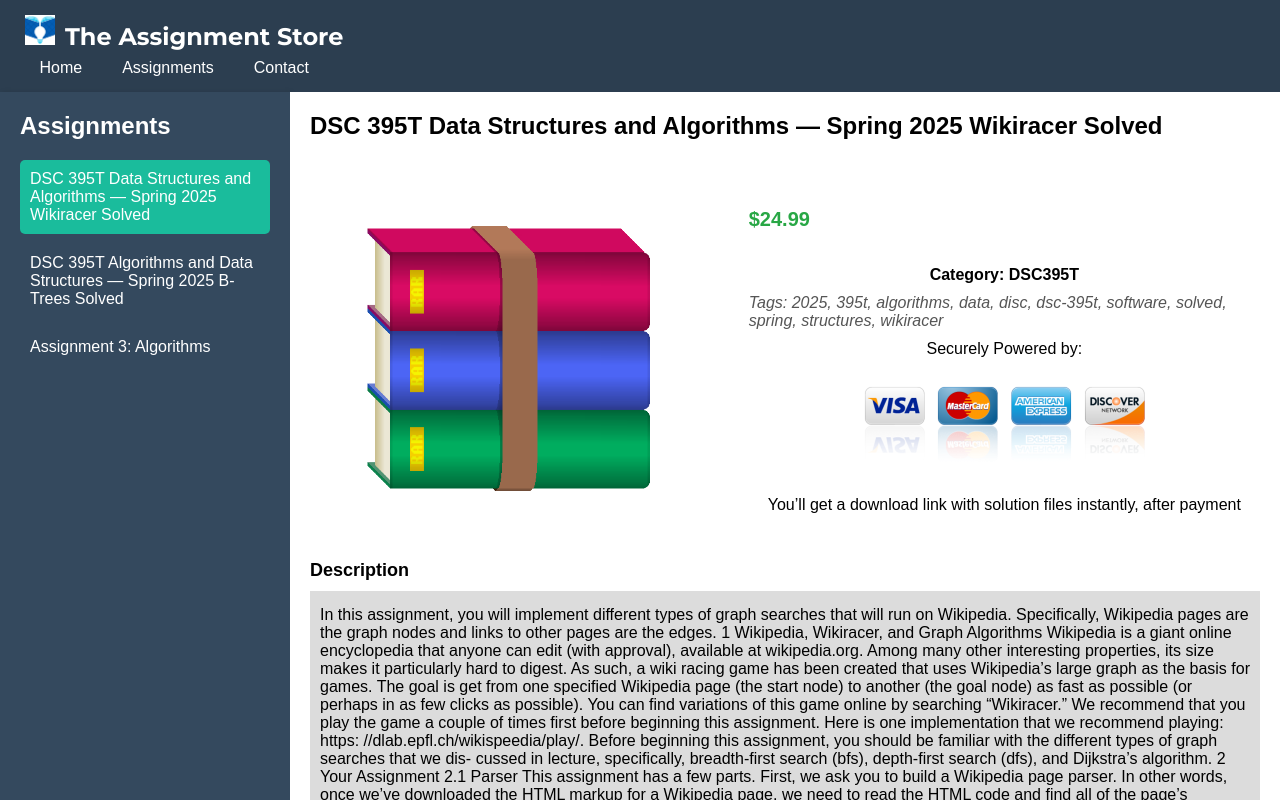
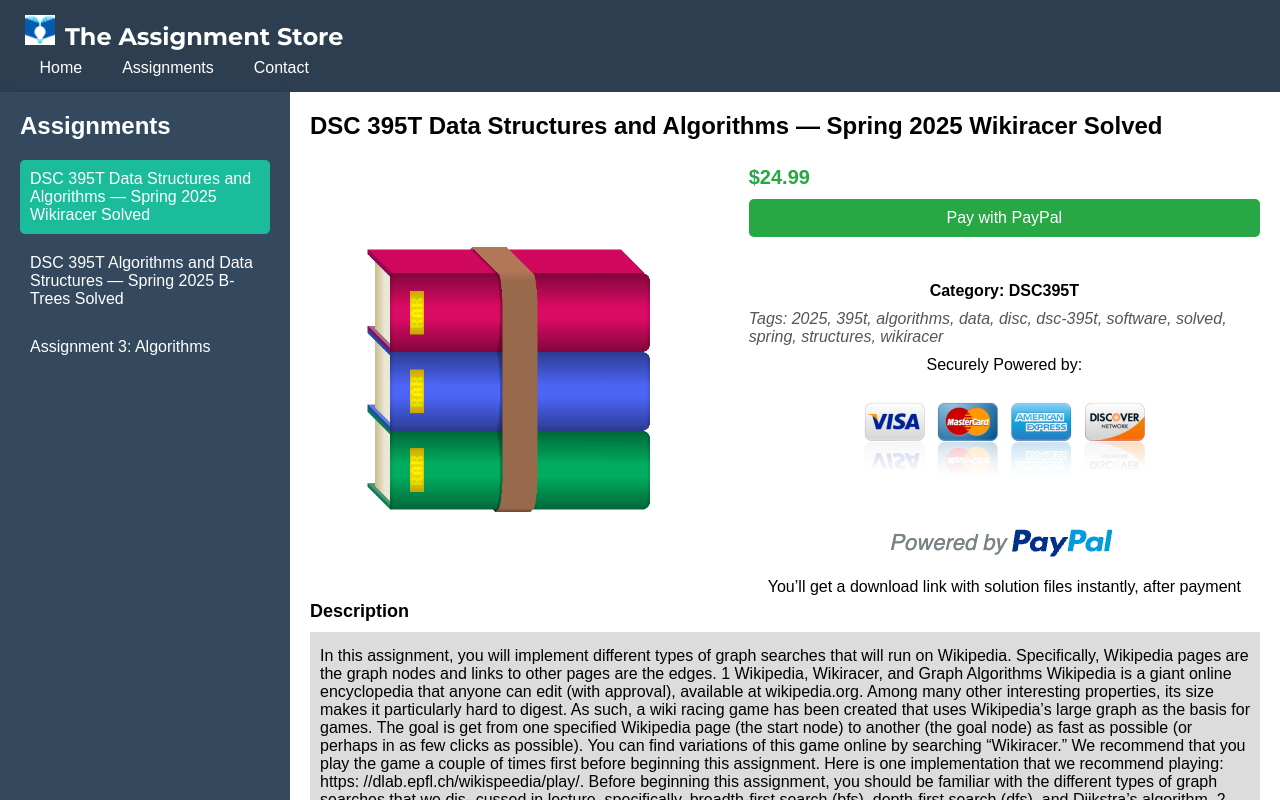
Before and after one commit to ritikrohan/TheAssignmentStore, a React (Create React App) app: page / in a window 1280 px wide. Both pictures are taken after a click on the item 145 px from the left and 196 px from the top of the page. Shown: the top 800 px of the page. Built offline with nearby package versions, Linux system fonts and the light colour scheme.

Commit message:
Add build changes

```diff
--- a/src/App.css
+++ b/src/App.css
@@ -256,6 +256,11 @@ button:hover {
   margin-top: 10px;
 }
 
+.payment-icons-paypal {
+  display: flex;
+  gap: 10px;
+}
+
 .payment-icons span {
   background-color: #f1f1f1;
   padding: 5px 10px;
--- a/src/App.js
+++ b/src/App.js
@@ -6,6 +6,7 @@ import cards from './assets/cards.png';
 import pngegg from './assets/pngegg.png';
 import { assignments } from "./data/assignments";
 import PaypalButton from "./PaypalButton";
+import powered from "./assets/powered.png";
 
 function App() {
   const [email, setEmail] = useState("");
@@ -91,7 +92,10 @@ function App() {
                     <p className="tags">Tags: {selectedAssignment.tags.join(", ")}</p>
                     <p>Securely Powered by:</p>
                     <div className="payment-icons">
-                    <img src={cards} alt="Payments"/>
+                      <img src={cards} alt="Payments"/>
+                    </div>
+                    <div className="payment-icons-paypal">
+                    <img src={powered} alt="powered by paypal"/>
                     </div>
                     <p>You’ll get a download link with solution files instantly, after payment</p>
                   </div>
@@ -116,14 +120,14 @@ function App() {
       </div>
       <footer className="footer">
         <div className="footer-content">
-          <p className="disclaimer">
-            Disclaimer: The information provided on this website is for educational purposes only. We are not responsible for any errors or omissions in the information provided. By using this website, you agree to hold harmless TheAssignmentStore, its officers, directors, employees, and agents from any claims, damages, or expenses arising from the use of this website.
-          </p>
           <ul>
             <li><a href="#home">Home</a></li>
             <li><a href="#assignments">Assignments</a></li>
             <li><a href="#contact">Contact</a></li>
           </ul>
+          <p className="disclaimer">
+            Disclaimer: The information provided on this website is for educational purposes only. We are not responsible for any errors or omissions in the information provided. By using this website, you agree to hold harmless TheAssignmentStore, its officers, directors, employees, and agents from any claims, damages, or expenses arising from the use of this website.
+          </p>
           <p>&copy; 2025 TheAssignmentStore. All rights reserved.</p>
         </div>
       </footer>
--- a/src/PaypalButton.js
+++ b/src/PaypalButton.js
@@ -1,41 +1,12 @@
 import React from "react";
-import { PayPalButtons } from "@paypal/react-paypal-js";
 
 const PaypalButton = () => {
+  const handleClick = () => {
+    window.location.href = "https://www.paypal.com/ncp/payment/2BPUN76YPXK76";
+  };
+
   return (
-    <PayPalButtons
-      createOrder={(data, actions) => {
-        return actions.order.create({
-          purchase_units: [
-            {
-              amount: {
-                value: "24.99", // Replace with your amount
-              },
-            },
-          ],
-        });
-      }}
-      onApprove={(data, actions) => {
-        return fetch("/my-server/capture-paypal-order", {
-            method: "POST",
-            headers: {
-              "Content-Type": "application/json",
-            },
-            body: JSON.stringify({
-              orderID: data.orderID
-            })
-          })
-          .then((response) => response.json())
-          .then((orderData) => {
-                const name = orderData.payer.name.given_name;
-                alert(`Transaction completed by ${name}`);
-          });
-      }}
-      onError={(err) => {
-        alert(`PayPal Checkout onError`);
-        console.error("PayPal Checkout onError", err);
-      }}
-    />
+    <button onClick={handleClick}>Pay with PayPal</button>
   );
 };
 
```
Also changed, not shown: src/assets/powered.png (added).
